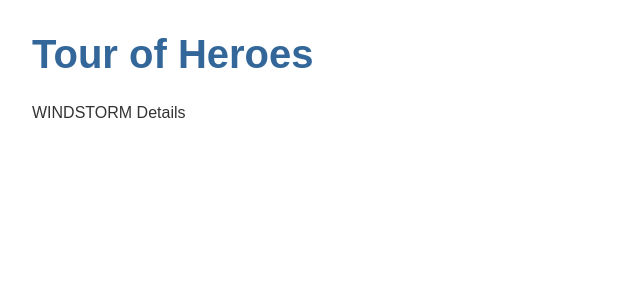
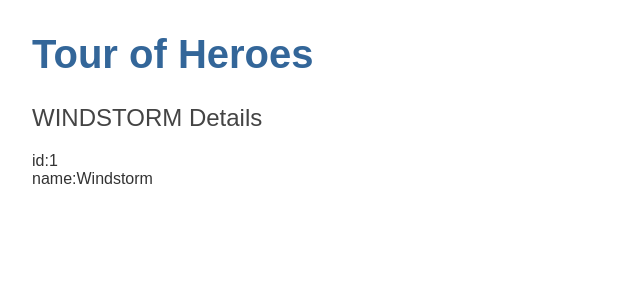
Before and after one commit to GoksenCodes/angular-tour-of-heroes, an Angular app: page / in a window 1280 px wide. Shown: the top 300 px of the page, without its empty margins (0-640 px from the left). Built offline with nearby package versions, Linux system fonts and the light colour scheme.

Commit message:
display hero details

```diff
--- a/src/app/heroes/heroes.component.html
+++ b/src/app/heroes/heroes.component.html
@@ -1 +1,3 @@
-<p>{{ hero.name | uppercase }} Details</p>
+<h2>{{ hero.name | uppercase }} Details</h2>
+<div><span>id:</span>{{ hero.id }}</div>
+<div><span>name:</span>{{ hero.name }}</div>
```
